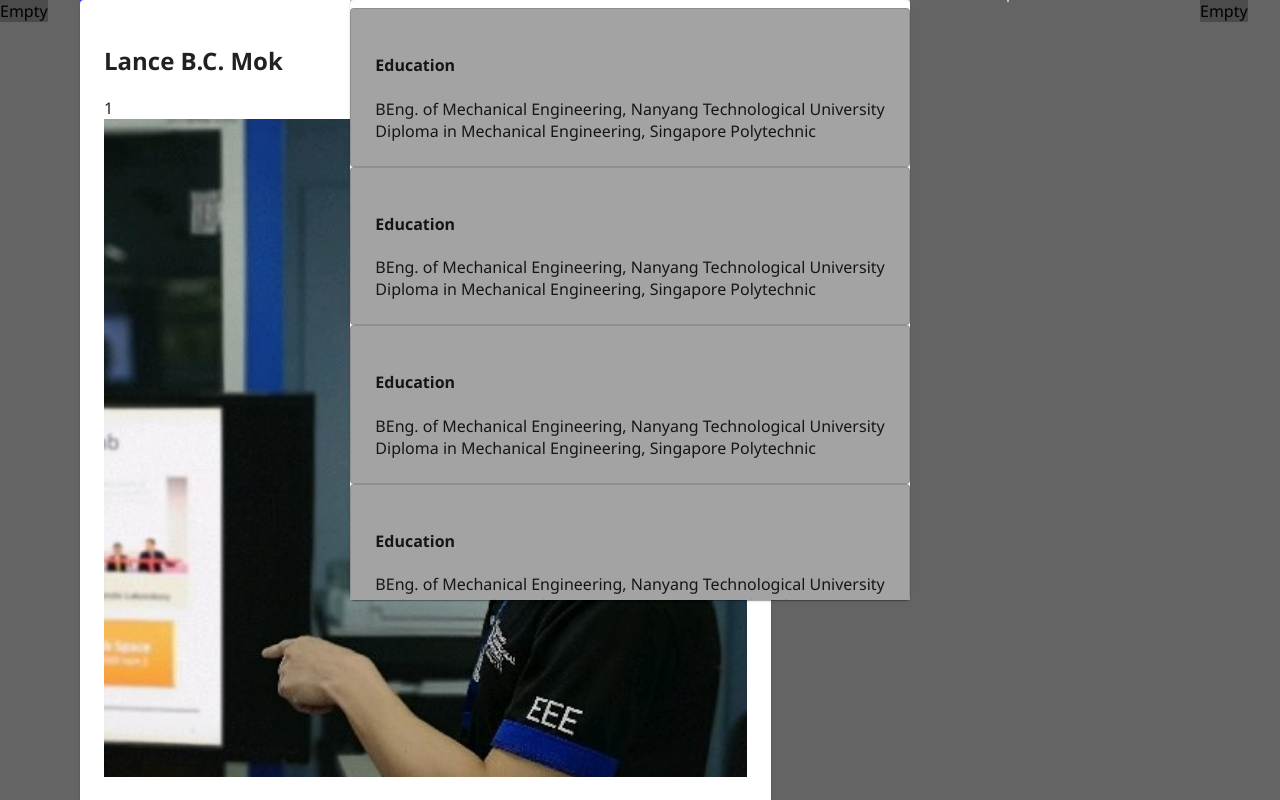
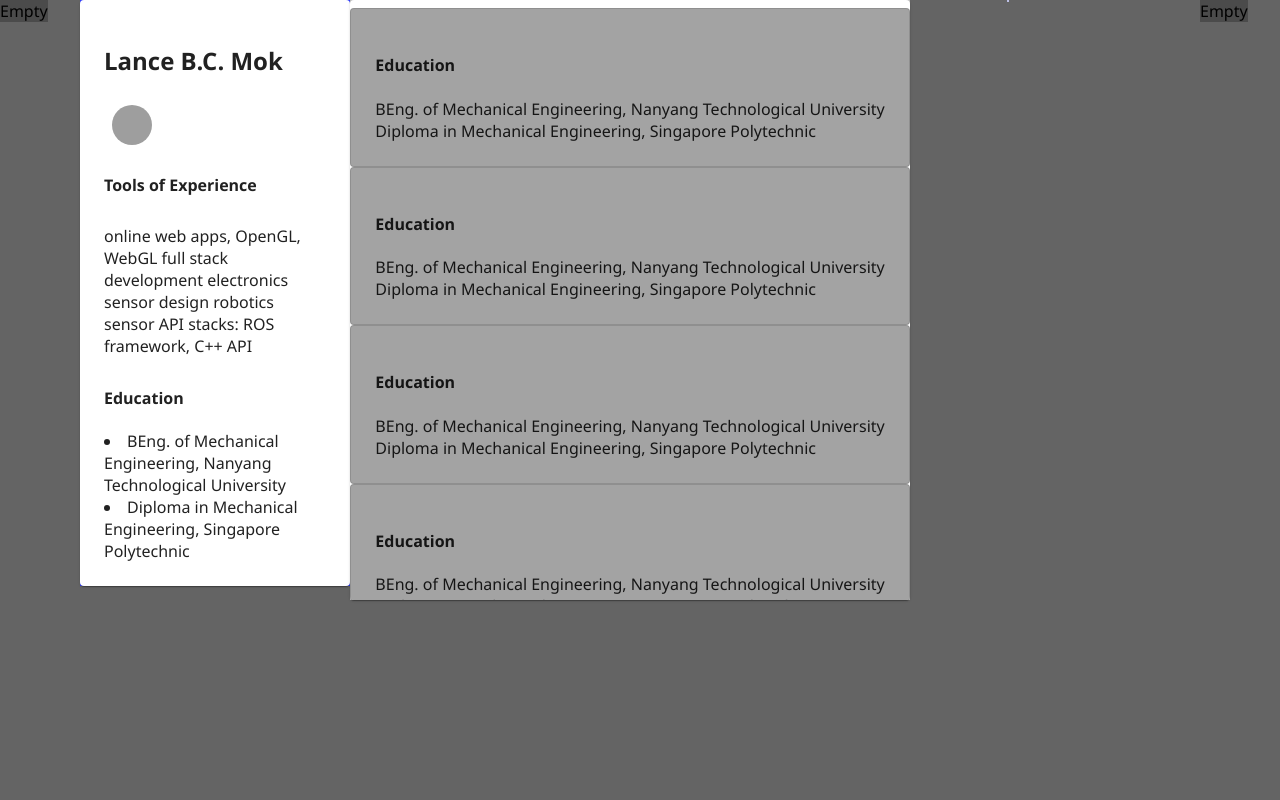
Before and after one commit to lancemk/about, a React app: page / in a window 1280 px wide. Built offline with nearby package versions, Linux system fonts and the light colour scheme; grey boxes are pictures that could not be loaded.

Commit message:
used ImageAvatar

```diff
--- a/src/Home.js
+++ b/src/Home.js
@@ -1,5 +1,6 @@
 import React, { Component } from 'react'
 import { Card , Paper, List } from '@material-ui/core'
+import ImageAvatar from './ImageAvatar'
 import './main.css'
 
 export default class Home extends Component {
@@ -14,8 +15,8 @@ export default class Home extends Component {
 
         <div className="left">
           <Card style={{padding: "1.5em"}}>
-          <h2> Lance B.C. Mok </h2> 1 <img src="lance.png" />
-          <h2> Lance B.C. Mok </h2> 2 <img src="./lance.png" />
+          {/* <h2> Lance B.C. Mok </h2> <img src="lance.png" /> */}
+          <h2> Lance B.C. Mok </h2> <ImageAvatar />
           <div >
             <h4 style={{fontWeight: "700"}}> Tools of Experience </h4>
             <List>
--- a/src/ImageAvatar.js
+++ b/src/ImageAvatar.js
@@ -11,14 +11,12 @@ const useStyles = makeStyles((theme) => ({
   },
 }));
 
-export default function ImageAvatars() {
+export default function ImageAvatar() {
   const classes = useStyles();
 
   return (
     <div className={classes.root}>
-      <Avatar alt="Remy Sharp" src="/static/images/avatar/1.jpg" />
-      <Avatar alt="Travis Howard" src="/static/images/avatar/2.jpg" />
-      <Avatar alt="Cindy Baker" src="/static/images/avatar/3.jpg" />
+      <Avatar alt="Remy Sharp" src="lance.jpg" />
     </div>
   );
 }
```
Also changed, not shown: build/asset-manifest.json, build/index.html, build/service-worker.js, build/static/js/2.e4b7a9a2.chunk.js.LICENSE.txt (renamed from build/static/js/2.9fe72d43.chunk.js.LICENSE.txt), 10 other files.
